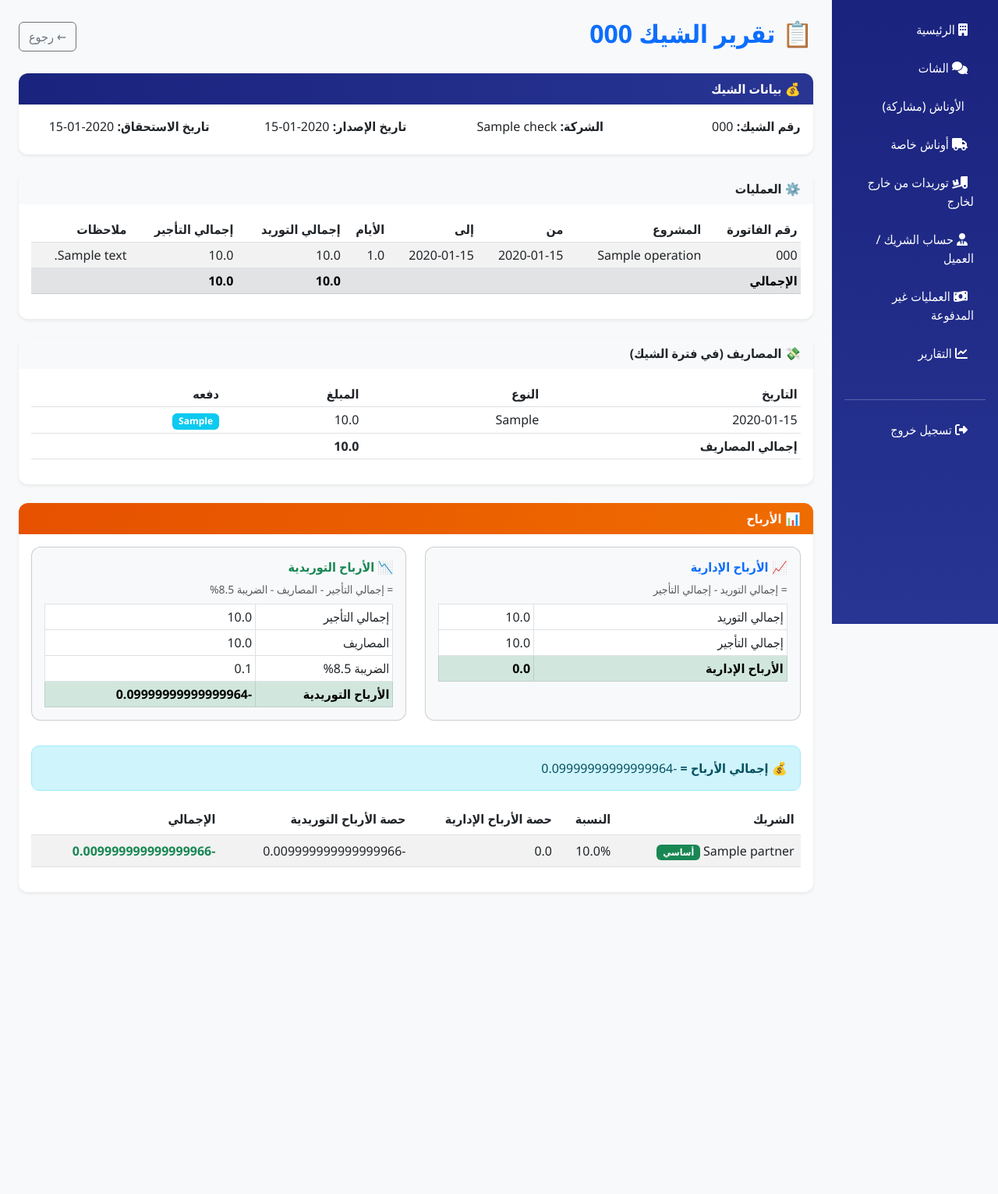
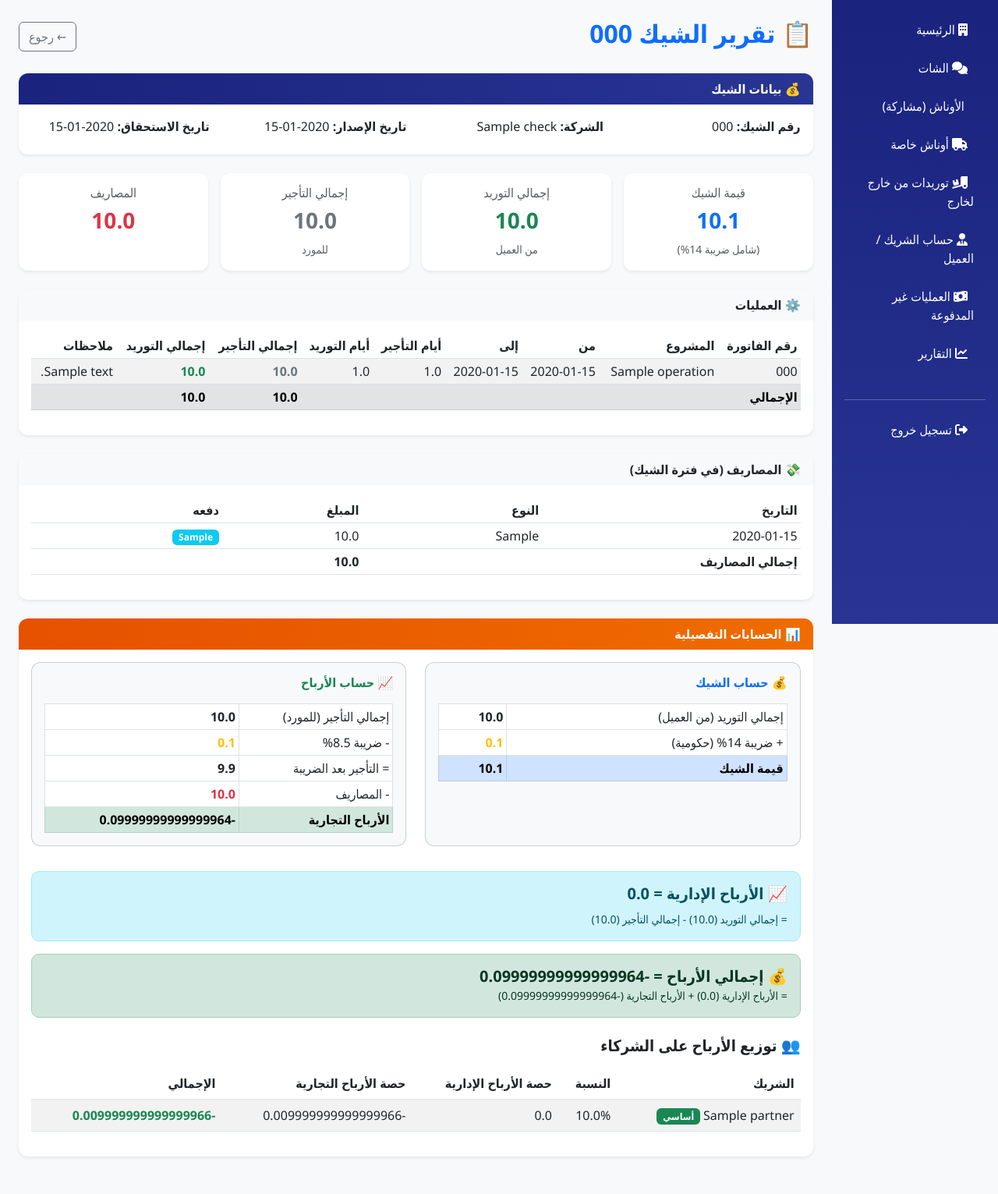
Before and after one commit to mariam-anwar-elgendy/FactoryAlFath, a Flask app: page /almasa/checks/1/report in a window 1280 px wide. Shown: the part 56-1587 px from the top of the page at 78% size. Before the commit the page ends 1201 px from the top, so only its background shows below. Run offline with Flask 3, Linux system fonts and the light colour scheme; a user stored in the database is signed in; tables that the repository leaves empty hold one stand-in row (values such as "Sample post").

Commit message:
Update check_report.html with financial details

```diff
--- a/templates/almasa/check_report.html
+++ b/templates/almasa/check_report.html
@@ -29,6 +29,47 @@
     </div>
 </div>
 
+<!-- ✅ بيانات الشيك المالية (المهمة) -->
+<div class="row g-3 mb-4">
+    <div class="col-md-3">
+        <div class="card border-0 shadow-sm h-100">
+            <div class="card-body text-center">
+                <h6 class="text-muted">قيمة الشيك</h6>
+                <h3 class="fw-bold text-primary">{{ check_amount }}</h3>
+                {% if tax_14 > 0 %}
+                <small class="text-muted">(شامل ضريبة 14%)</small>
+                {% endif %}
+            </div>
+        </div>
+    </div>
+    <div class="col-md-3">
+        <div class="card border-0 shadow-sm h-100">
+            <div class="card-body text-center">
+                <h6 class="text-muted">إجمالي التوريد</h6>
+                <h3 class="fw-bold text-success">{{ total_supply }}</h3>
+                <small class="text-muted">من العميل</small>
+            </div>
+        </div>
+    </div>
+    <div class="col-md-3">
+        <div class="card border-0 shadow-sm h-100">
+            <div class="card-body text-center">
+                <h6 class="text-muted">إجمالي التأجير</h6>
+                <h3 class="fw-bold text-secondary">{{ total_rental }}</h3>
+                <small class="text-muted">للمورد</small>
+            </div>
+        </div>
+    </div>
+    <div class="col-md-3">
+        <div class="card border-0 shadow-sm h-100">
+            <div class="card-body text-center">
+                <h6 class="text-muted">المصاريف</h6>
+                <h3 class="fw-bold text-danger">{{ total_expenses }}</h3>
+            </div>
+        </div>
+    </div>
+</div>
+
 <!-- العمليات -->
 <div class="card border-0 shadow-sm mb-4">
     <div class="card-header bg-light fw-bold">⚙️ العمليات</div>
@@ -42,9 +83,10 @@
                         <th>المشروع</th>
                         <th>من</th>
                         <th>إلى</th>
-                        <th>الأيام</th>
+                        <th>أيام التأجير</th>
+                        <th>أيام التوريد</th>
+                        <th>إجمالي التأجير</th>
                         <th>إجمالي التوريد</th>
-                        <th>إجمالي التأجير</th>
                         <th>ملاحظات</th>
                     </tr>
                 </thead>
@@ -55,16 +97,17 @@
                         <td>{{ op.project_name or '-' }}</td>
                         <td>{{ op.start_date.strftime('%Y-%m-%d') }}</td>
                         <td>{{ op.end_date.strftime('%Y-%m-%d') if op.end_date else '-' }}</td>
-                        <td>{{ op.days_count }}</td>
-                        <td>{{ op.rental_total }}</td>
-                        <td>{{ op.supply_total }}</td>
+                        <td>{{ op.rental_days or op.days_count or 0 }}</td>
+                        <td>{{ op.supply_days or op.days_count or 0 }}</td>
+                        <td class="fw-bold text-secondary">{{ op.rental_total }}</td>
+                        <td class="fw-bold text-success">{{ op.supply_total }}</td>
                         <td>{{ op.notes or '-' }}</td>
                     </tr>
                     {% endfor %}
                 </tbody>
                 <tfoot>
                     <tr class="fw-bold table-secondary">
-                        <td colspan="5">الإجمالي</td>
+                        <td colspan="6">الإجمالي</td>
                         <td>{{ total_rental }}</td>
                         <td>{{ total_supply }}</td>
                         <td></td>
@@ -111,41 +154,45 @@
     </div>
 </div>
 
-<!-- ✅ الأرباح -->
+<!-- ✅ الحسابات التفصيلية -->
 <div class="card border-0 shadow-sm mb-4">
     <div class="card-header text-white fw-bold" style="background: linear-gradient(90deg, #e65100, #ef6c00);">
-        📊 الأرباح
+        📊 الحسابات التفصيلية
     </div>
     <div class="card-body">
         <div class="row">
-            <!-- الأرباح الإدارية -->
+            <!-- العمود الأيسر: الشيك والضريبة 14% -->
             <div class="col-md-6 mb-3">
                 <div class="card bg-light h-100">
                     <div class="card-body">
-                        <h6 class="fw-bold text-primary">📈 الأرباح الإدارية</h6>
-                        <p class="text-muted small mb-2">= إجمالي التوريد - إجمالي التأجير</p>
+                        <h6 class="fw-bold text-primary mb-3">💰 حساب الشيك</h6>
                         <table class="table table-sm table-bordered mb-0">
                             <tbody>
-                                <tr><td>إجمالي التوريد</td><td>{{ total_rental }}</td></tr>
-                                <tr><td>إجمالي التأجير</td><td>{{ total_supply }}</td></tr>
-                                <tr class="table-success fw-bold"><td>الأرباح الإدارية</td><td>{{ admin_profit }}</td></tr>
+                                <tr><td>إجمالي التوريد (من العميل)</td><td class="fw-bold">{{ total_supply }}</td></tr>
+                                {% if tax_14 > 0 %}
+                                <tr><td>+ ضريبة 14% (حكومية)</td><td class="text-warning fw-bold">{{ tax_14 }}</td></tr>
+                                {% endif %}
+                                <tr class="table-primary fw-bold"><td>قيمة الشيك</td><td>{{ check_amount }}</td></tr>
                             </tbody>
                         </table>
                     </div>
                 </div>
             </div>
-            <!-- الأرباح التوريدية -->
+
+            <!-- العمود الأيمن: حساب الأرباح -->
             <div class="col-md-6 mb-3">
                 <div class="card bg-light h-100">
                     <div class="card-body">
-                        <h6 class="fw-bold text-success">📉 الأرباح التوريدية</h6>
-                        <p class="text-muted small mb-2">= إجمالي التأجير - المصاريف - الضريبة 8.5%</p>
+                        <h6 class="fw-bold text-success mb-3">📈 حساب الأرباح</h6>
                         <table class="table table-sm table-bordered mb-0">
                             <tbody>
-                                <tr><td>إجمالي التأجير</td><td>{{ total_supply }}</td></tr>
-                                <tr><td>المصاريف</td><td>{{ total_expenses }}</td></tr>
-                                <tr><td>الضريبة 8.5%</td><td>{{ tax_85_amount or 0 }}</td></tr>
-                                <tr class="table-success fw-bold"><td>الأرباح التوريدية</td><td>{{ supply_profit }}</td></tr>
+                                <tr><td>إجمالي التأجير (للمورد)</td><td class="fw-bold">{{ total_rental }}</td></tr>
+                                {% if tax_85_amount > 0 %}
+                                <tr><td>- ضريبة 8.5%</td><td class="text-warning fw-bold">{{ tax_85_amount }}</td></tr>
+                                <tr><td>= التأجير بعد الضريبة</td><td class="fw-bold">{{ rental_after_tax }}</td></tr>
+                                {% endif %}
+                                <tr><td>- المصاريف</td><td class="text-danger fw-bold">{{ total_expenses }}</td></tr>
+                                <tr class="table-success fw-bold"><td>الأرباح التجارية</td><td>{{ supply_profit }}</td></tr>
                             </tbody>
                         </table>
                     </div>
@@ -153,24 +200,34 @@
             </div>
         </div>
 
+        <!-- الأرباح الإدارية -->
         <div class="alert alert-info mt-3">
-            <strong>💰 إجمالي الأرباح =</strong> {{ admin_profit + supply_profit }}
+            <h5 class="fw-bold mb-2">📈 الأرباح الإدارية = {{ admin_profit }}</h5>
+            <small>= إجمالي التوريد ({{ total_supply }}) - إجمالي التأجير ({{ total_rental }})</small>
         </div>
 
-        <!-- توزيع الأرباح -->
+        <!-- إجمالي الأرباح -->
+        <div class="alert alert-success">
+            <h5 class="fw-bold mb-0">💰 إجمالي الأرباح = {{ admin_profit + supply_profit }}</h5>
+            <small>= الأرباح الإدارية ({{ admin_profit }}) + الأرباح التجارية ({{ supply_profit }})</small>
+        </div>
+
+        <!-- توزيع الأرباح - للونش الخاص -->
         {% if report_type == 'private' %}
         <div class="alert alert-success">
             <h5>💰 صاحب الونش: {{ crane.owner_name }}</h5>
             <p class="mb-0 fs-4">الصافي النهائي: <strong>{{ owner_share }}</strong></p>
         </div>
         {% else %}
-        <table class="table table-striped mt-3">
+        <!-- توزيع الأرباح على الشركاء - للمشاركة -->
+        <h5 class="fw-bold mt-4 mb-3">👥 توزيع الأرباح على الشركاء</h5>
+        <table class="table table-striped">
             <thead>
                 <tr>
                     <th>الشريك</th>
                     <th>النسبة</th>
                     <th>حصة الأرباح الإدارية</th>
-                    <th>حصة الأرباح التوريدية</th>
+                    <th>حصة الأرباح التجارية</th>
                     <th>الإجمالي</th>
                 </tr>
             </thead>
@@ -191,6 +248,5 @@
         </table>
         {% endif %}
     </div>
-
 </div>
 {% endblock %}
```
